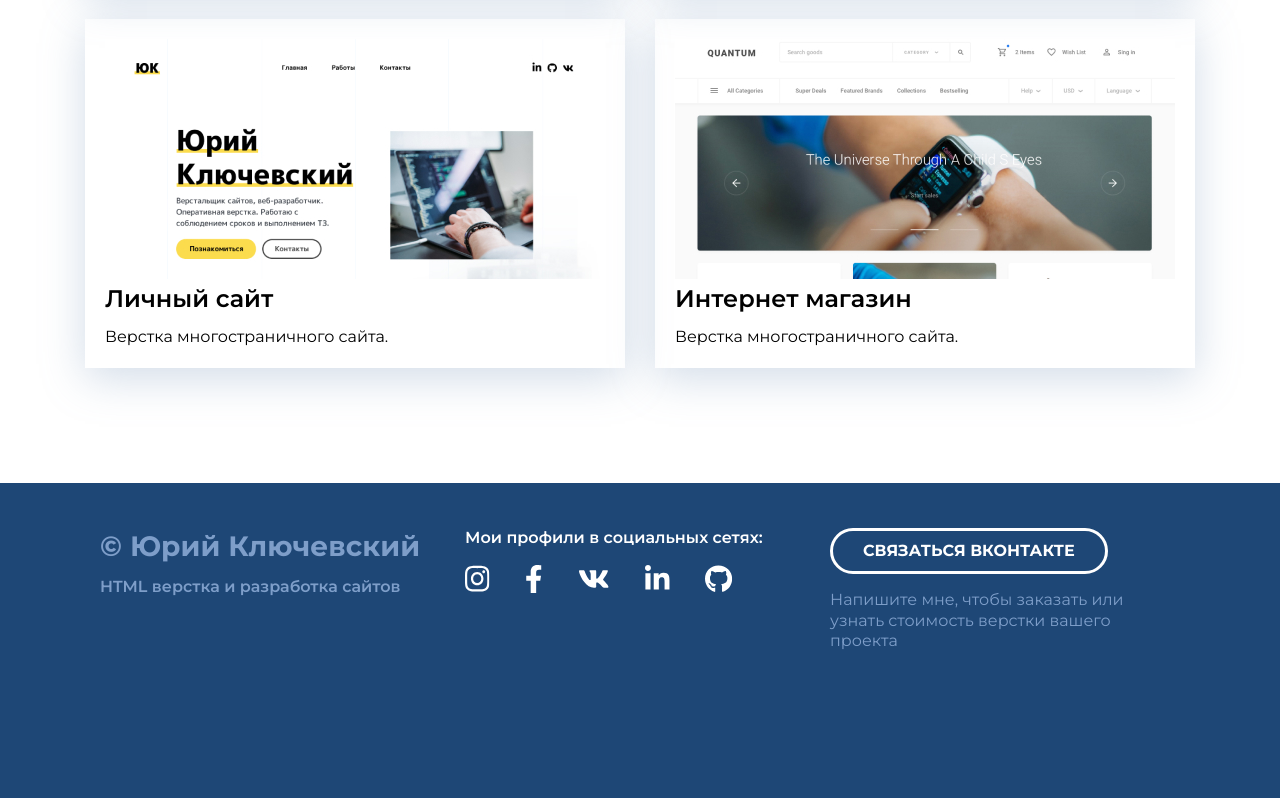
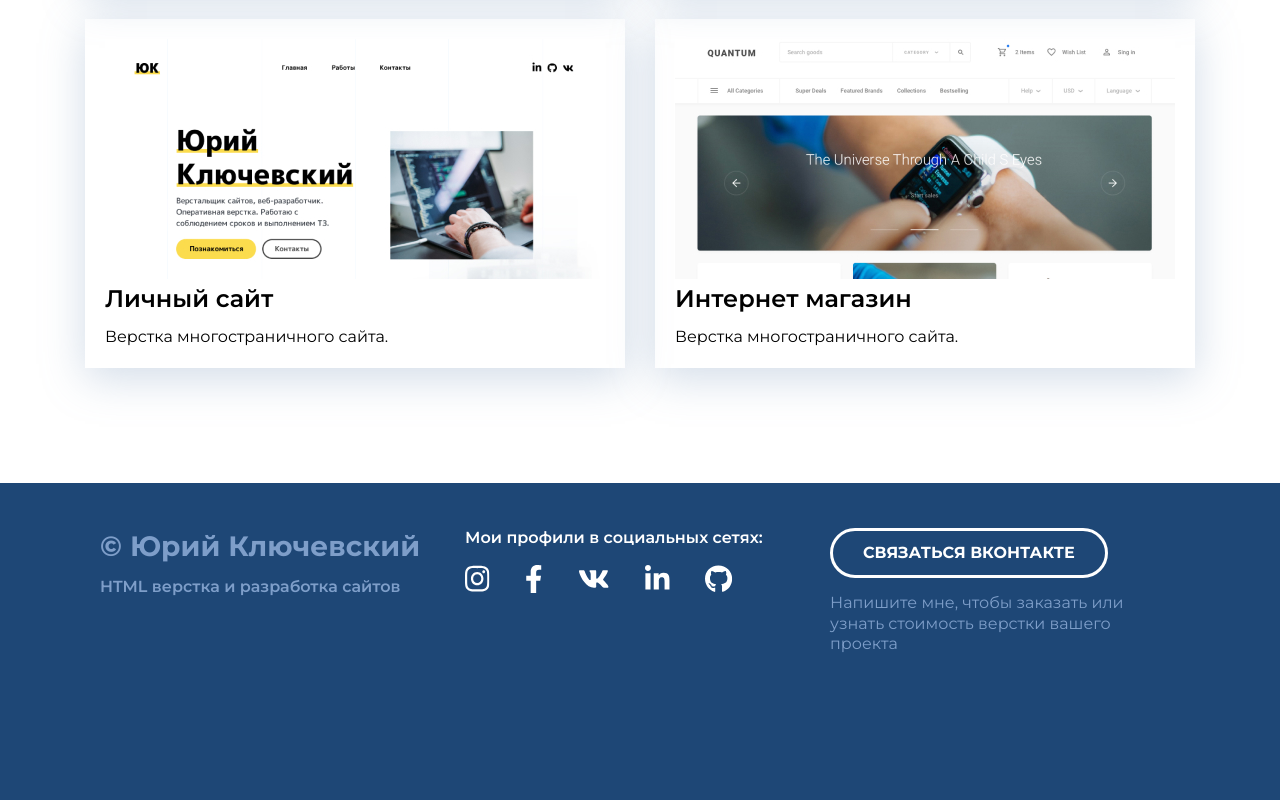
Before and after one commit to DNK7008/practice, a plain HTML site: page portfolio-webacademy/index.html in a window 1280 px wide. Shown: the part 1370-2170 px from the top of the page. Drawn offline with Linux system fonts and the light colour scheme.

Commit message:
feat: fix style

```diff
--- a/portfolio-webacademy/style.css
+++ b/portfolio-webacademy/style.css
@@ -176,14 +176,19 @@ body {
   font-weight: 700;
   text-transform: uppercase;
   text-decoration: none;
-  line-height: 40px;
+  line-height: 44px;
   border-radius: 50px;
   border: 3px solid #FFF;
+  transition: 0.2s ease-in;
+}
+
+.footer__contact-button:hover {
+  background-color: white;
+  color: #1E4776;
 }
 
 .footer__contact-info {
-  margin-top: 16px;
-  margin-bottom: 16px;
+  margin: 15px 0;
   color: #7E9EC9;
   font-weight: 400;
 }
```
